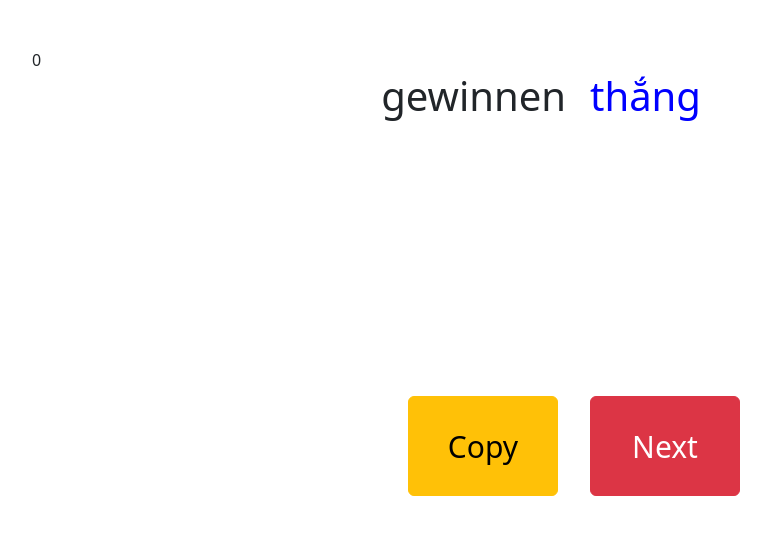
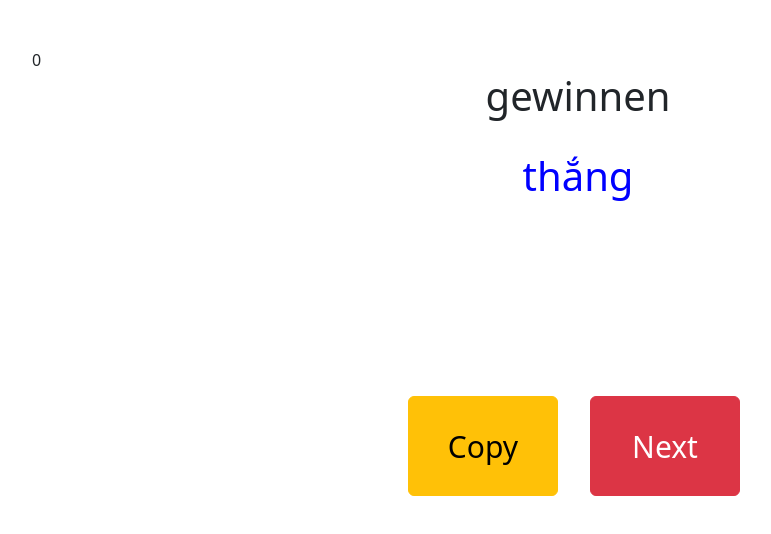
Before and after one commit to anhkhoinp94/ger-word-app, an Angular app: page / in a window 1280 px wide. Both pictures are taken after a click on the button "Result". Shown: the top 534 px of the page, without its empty margins (62-833 px from the left). Built offline with nearby package versions, Linux system fonts and the light colour scheme.

Commit message:
2022-08-07_0400 PM

```diff
--- a/src/app/app.component.html
+++ b/src/app/app.component.html
@@ -1,16 +1,32 @@
 <div class="container mt-5">
   <div class="container" style="min-height: 300px">
     <div>{{ count }}</div>
-    <div class="row">
-      <div class="col-6">
-        <div *ngIf="see">
-          <h1 style="float: right; font-size: 40px">{{ geWord }}</h1>
-        </div>
+    <div *ngIf="see && !show">
+      <div class="row" style="min-height: 80px">
+        <h1 style="float: right; font-size: 40px; text-align: center">
+          {{ geWord }}
+        </h1>
       </div>
-      <div class="col-6">
-        <div *ngIf="show">
-          <h1 style="font-size: 40px; color: blue">{{ vnWord }}</h1>
-        </div>
+      <div class="row"></div>
+    </div>
+    <div *ngIf="!see && show">
+      <div class="row" style="min-height: 80px"></div>
+      <div class="row">
+        <h1 style="font-size: 40px; color: blue; text-align: center">
+          {{ vnWord }}
+        </h1>
+      </div>
+    </div>
+    <div *ngIf="see && show">
+      <div class="row" style="min-height: 80px">
+        <h1 style="float: right; font-size: 40px; text-align: center">
+          {{ geWord }}
+        </h1>
+      </div>
+      <div class="row">
+        <h1 style="font-size: 40px; color: blue; text-align: center">
+          {{ vnWord }}
+        </h1>
       </div>
     </div>
   </div>
```
Also changed, not shown: 3 other files (tests, documents, lock files or other folders).
